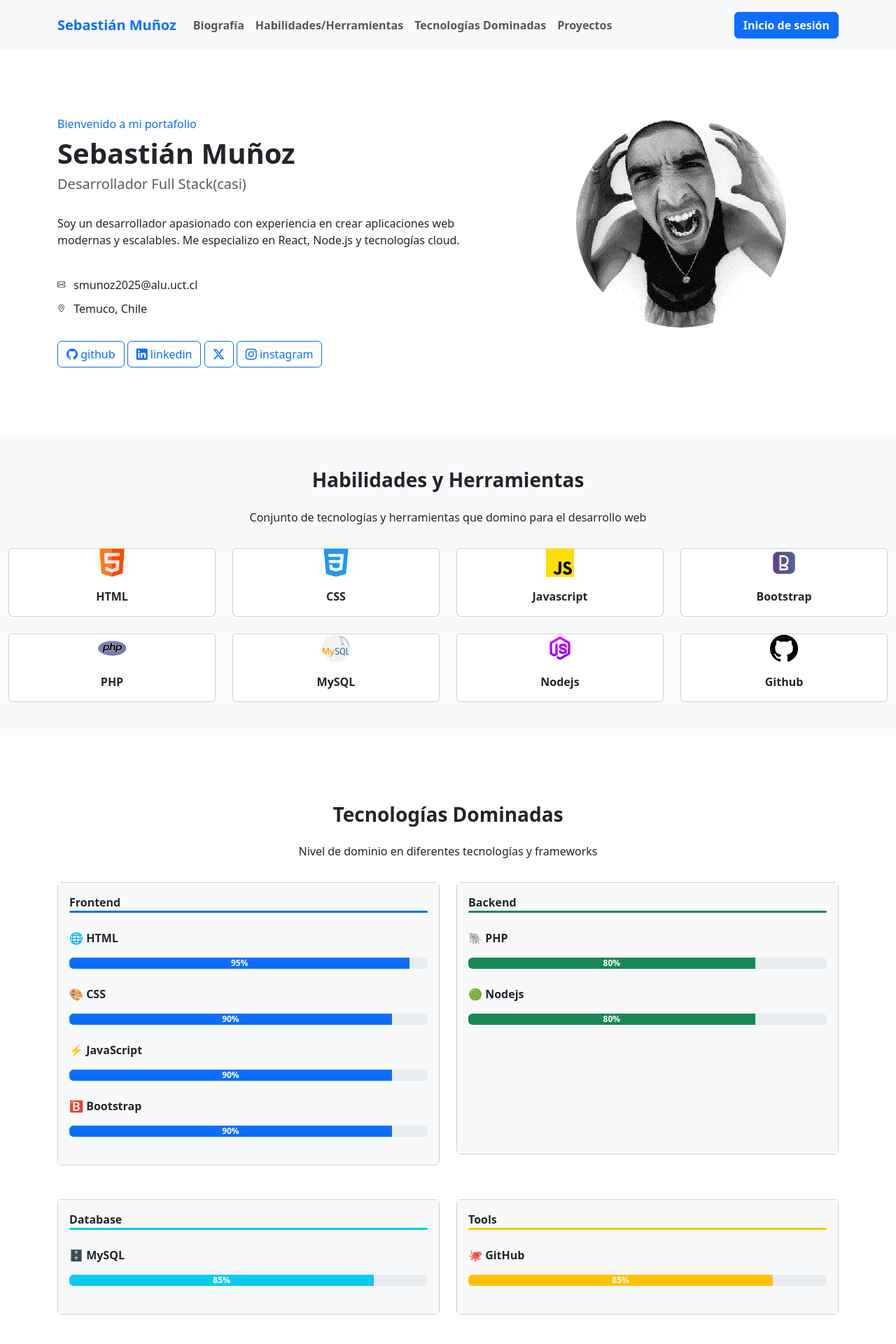
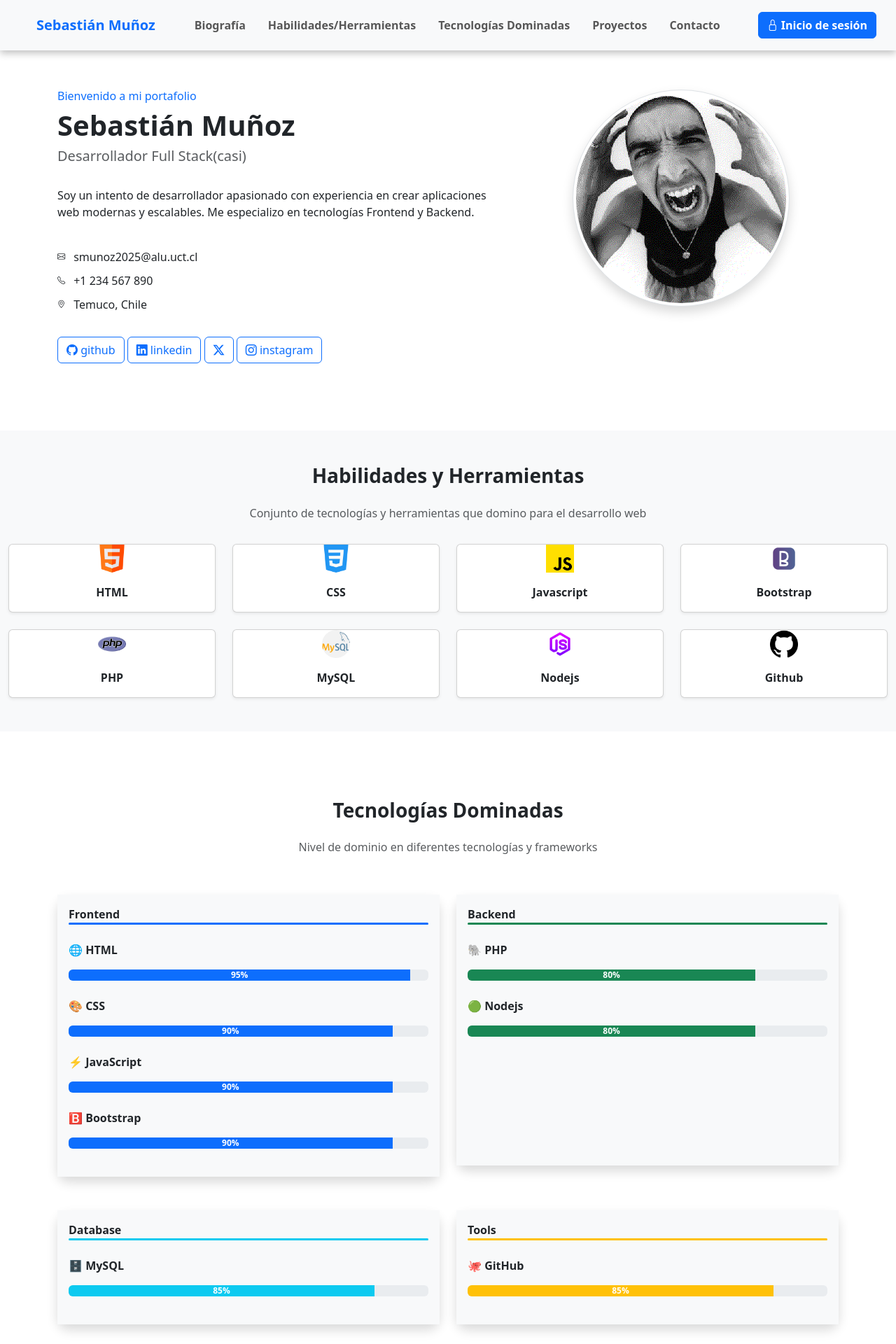
Before and after one commit to Rzykii/evaluacion-3-portafolio, a PHP site: page / in a window 1280 px wide. Shown: the top 1920 px of the page at 70% size. Run offline with PHP 8.4, Linux system fonts and the light colour scheme.

Commit message:
Agregando detalles

```diff
--- a/assets/css/style.css
+++ b/assets/css/style.css
@@ -1,5 +1,14 @@
 
+body{
+  padding-top: 80px;
+}
 
+.navbar{
+  background: rgba(2, 14, 37, 0.9);
+  backdrop-filter: blur(10px);
+  box-shadow: 0 4px 10px rgba(0,0,0,0.25);
+  transition: all 0.3s ease;
+}
 
 .footer{
   background: #071633;
--- a/index.html
+++ b/index.html
@@ -11,44 +11,52 @@
 </head>
 <body>
 
-<nav class="navbar navbar-expand-sm navbar-light bg-light mb-5 py-3">
-  <div class="container">
-    <a class="navbar-brand text-primary fw-bold" href="javascript:void(0)">Sebastián Muñoz</a>
+<nav class="navbar navbar-expand-sm navbar-light bg-light mb-5 py-3 fixed-top px-3">
+  <div class="container-fluid">
+    <a class="navbar-brand text-primary fw-bold px-4" href="#">Sebastián Muñoz</a>
     <button class="navbar-toggler" type="button" data-bs-toggle="collapse" data-bs-target="#mynavbar">
       <span class="navbar-toggler-icon"></span>
     </button>
     <div class="collapse navbar-collapse" id="mynavbar">
       <ul class="navbar-nav me-auto">
         <li class="nav-item">
-          <a class="nav-link fw-bold" href="javascript:void(0)">Biografía</a>
+          <a class="nav-link fw-bold px-3" href="#Biografía">Biografía</a>
         </li>
         <li class="nav-item">
-          <a class="nav-link fw-bold" href="javascript:void(0)">Habilidades/Herramientas</a>
+          <a class="nav-link fw-bold px-3" href="#Habilidades">Habilidades/Herramientas</a>
         </li>
         <li class="nav-item">
-          <a class="nav-link fw-bold" href="javascript:void(0)">Tecnologías Dominadas</a>
+          <a class="nav-link fw-bold px-3" href="#Tecnologías">Tecnologías Dominadas</a>
         </li>
         <li class="nav-item">
-          <a class="nav-link fw-bold" href="javascript:void(0)">Proyectos</a>
+          <a class="nav-link fw-bold px-3" href="#Proyectos">Proyectos</a>
+        </li>
+        <li class="nav-item">
+          <a class="nav-link fw-bold px-3" href="#Contacto">Contacto</a>
         </li>
       </ul>
       <form class="d-flex">
-        <button class="btn btn-primary fw-bold" type="button">Inicio de sesión</button>
+        <button class="btn btn-primary fw-bold" type="button">
+          <i class="bi bi-lock"></i> Inicio de sesión</button>
       </form>
     </div>
   </div>
 </nav>
 
-<div class="container mb-5">
+<div class="container mb-5" id="Biografía">
   <div class="row py-5">
     <div class="col-sm-7">
       <h6 class="text-primary">Bienvenido a mi portafolio</h6>
       <h1 class="text-dark fw-bold">Sebastián Muñoz</h1>
       <h5 class="text-muted">Desarrollador Full Stack(casi)</h5><br>
-      <p>Soy un desarrollador apasionado con experiencia en crear aplicaciones web modernas y escalables. Me especializo en React, Node.js y tecnologías cloud.</p><br>
+      <p>Soy un intento de desarrollador apasionado con experiencia en crear aplicaciones web modernas y escalables. Me especializo en tecnologías Frontend y Backend.</p><br>
       <div class="contact-item">
         <i class="bi bi-envelope"></i>
         <span>smunoz2025@alu.uct.cl</span>
+      </div>
+      <div class="contact-item">
+        <i class="bi bi-telephone"></i>
+        <span>+1 234 567 890</span>
       </div>
       <div class="contact-item">
         <i class="bi bi-geo-alt"></i>
@@ -68,35 +76,35 @@
       </a>
     </div>
     <div class="col-sm-5">
-      <img src="/assets/img/1527bd97bcc54444a84e3997ebe60ca9.png" class="rounded-circle mx-auto d-block" alt="yo">
+      <img src="/assets/img/1527bd97bcc54444a84e3997ebe60ca9.png" class="rounded-circle mx-auto d-block shadow img-thumbnail" alt="yo">
     </div>
   </div>
 </div>
 
-<div class="container-fluid mb-5 py-5 bg-light">
+<div class="container-fluid mb-5 py-5 bg-light" id="Habilidades">
   <h3 class="text-center fw-bold">Habilidades y Herramientas</h3>
-  <p class="text-center py-3">Conjunto de tecnologías y herramientas que domino para el desarrollo web</p>
+  <p class="text-center py-3 text-muted">Conjunto de tecnologías y herramientas que domino para el desarrollo web</p>
   <div class="row">
     <div class="col-sm-3">
-      <div class="card">
-        <img src="/assets/img/html.png" alt="html" width="40" height="40" class="mx-auto d-block ">
+      <div class="card shadow-sm">
+        <img src="/assets/img/html.png" alt="html" width="40" height="40" class="mx-auto d-block">
         <div class="card-body text-center fw-bold">HTML</div>
       </div>
     </div>
     <div class="col-sm-3">
-      <div class="card">
+      <div class="card shadow-sm">
         <img src="/assets/img/css-3.png" alt="css" width="40" height="40" class="mx-auto d-block ">
         <div class="card-body text-center fw-bold">CSS</div>
       </div>
     </div>
     <div class="col-sm-3">
-      <div class="card">
+      <div class="card shadow-sm">
         <img src="/assets/img/js.png" alt="javascript" width="40" height="40" class="mx-auto d-block ">
         <div class="card-body text-center fw-bold">Javascript</div>
       </div>
     </div>
     <div class="col-sm-3">
-      <div class="card">
+      <div class="card shadow-sm">
         <img src="/assets/img/letras-del-alfabeto.png" alt="bootstrap" width="40" height="40" class="mx-auto d-block ">
         <div class="card-body text-center fw-bold">Bootstrap</div>
       </div>
@@ -104,25 +112,25 @@
   </div><br>
   <div class="row">
     <div class="col-sm-3">
-      <div class="card">
+      <div class="card shadow-sm">
         <img src="/assets/img/php.png" alt="php" width="40" height="40" class="mx-auto d-block ">
-        <div class="card-body text-center fw-bold">PHP</div>
+        <div class="card-body text-center fw-bold" >PHP</div>
       </div>
     </div>
     <div class="col-sm-3">
-      <div class="card">
+      <div class="card shadow-sm">
         <img src="/assets/img/mysql.png" alt="mysql" width="40" height="40" class="mx-auto d-block ">
         <div class="card-body text-center fw-bold">MySQL</div>
       </div>
     </div>
     <div class="col-sm-3">
-      <div class="card">
+      <div class="card shadow-sm">
         <img src="/assets/img/nodejs.png" alt="nodejs" width="40" height="40" class="mx-auto d-block ">
         <div class="card-body text-center fw-bold">Nodejs</div>
       </div>
     </div>
     <div class="col-sm-3">
-      <div class="card">
+      <div class="card shadow-sm">
         <img src="/assets/img/github.png" alt="github" width="40" height="40" class="mx-auto d-block ">
         <div class="card-body text-center fw-bold">Github</div>
       </div>
@@ -130,12 +138,12 @@
   </div>
 </div>
 
-<div class="container mb-5 py-5">
+<div class="container mb-5 py-5" id="Tecnologías">
   <h3 class="text-center fw-bold">Tecnologías Dominadas</h3>
-  <p class="text-center py-3">Nivel de dominio en diferentes tecnologías y frameworks</p>
+  <p class="text-center py-3 text-muted">Nivel de dominio en diferentes tecnologías y frameworks</p><br>
   <div class="row">
     <div class="col-sm-6">
-      <div class="card">
+      <div class="card border-0 rounded-4 shadow">
         <div class="card-body bg-light fw-bold">Frontend
           <div class="progress" style="height:3px">
             <div class="progress-bar" style="width:100%;"></div>
@@ -160,7 +168,7 @@
       </div>
     </div>
     <div class="col-sm-6">
-      <div class="card">
+      <div class="card border-0 rounded-4 shadow">
         <div class="card-body bg-light fw-bold">Backend
           <div class="progress" style="height:3px">
             <div class="progress-bar bg-success" style="width:100%;"></div>
@@ -180,7 +188,7 @@
 
   <div class="row">
     <div class="col-sm-6">
-      <div class="card">
+      <div class="card border-0 rounded-4 shadow">
         <div class="card-body bg-light fw-bold">Database
           <div class="progress" style="height:3px">
             <div class="progress-bar bg-info" style="width:100%;"></div>
@@ -193,7 +201,7 @@
       </div>
     </div>
     <div class="col-sm-6">
-      <div class="card">
+      <div class="card border-0 rounded-4 shadow">
         <div class="card-body bg-light fw-bold">Tools
           <div class="progress" style="height:3px">
             <div class="progress-bar bg-warning" style="width:100%;"></div>
@@ -208,67 +216,77 @@
   </div>
 </div>
 
-<div class="container-fluid py-5 bg-light">
+<div class="container-fluid py-5 bg-light" id="Proyectos">
   <h3 class="text-center fw-bold">Proyectos Realizados</h3>
   <p class="text-center py-3">Una selección de proyectos que he desarrollado</p><br>
   <div class="row mb-5">
     <div class="col-sm-4">
-      <div class="card" style="width:350px">
+      <div class="card shadow-sm border-0 rounded-4" style="width:350px">
         <img class="card-img-top" src="/assets/img/HD-wallpaper-code-text-programming-coding-thumbnail.jpg" alt="sos">
         <div class="card-body">
           <h5 class="card-title">E-commerce Platform</h5><br>
           <p class="card-text text-muted">Plataforma de comercio electrónico completa con pasarela de pagos, gestión de inventario y panel de administración.</p><br>
-          <a href="#" class="btn btn-primary">Ver demo</a>
-          <a href="#" class="btn btn-outline-light text-dark">Código</a>
+          <a href="#" class="btn btn-primary"><i class="bi bi-box-arrow-up-right"></i> Ver demo</a>
+          <a href="#" class="btn btn-outline-light text-dark"><i class="bi bi-github"></i> Código</a>
         </div>
       </div>
     </div>
     <div class="col-sm-4">
-      <div class="card" style="width:350px">
-        <img class="card-img-top" src="/assets/img/HD-wallpaper-code-text-programming-coding-thumbnail.jpg" alt="sos">
+      <div class="card shadow-sm border-0 rounded-4" style="width:350px">
+        <img class="card-img-top" src="/assets/img/HD-wallpaper-microchip-neon-lines-black-background-chips-technology-backgrounds-thumbnail.jpg" alt="sos">
         <div class="card-body">
           <h5 class="card-title">Task management app</h5><br>
           <p class="card-text text-muted">Aplicación de gestión de tareas con colaboración en tiempo real y notificaciones.</p><br>
           <div class="d-grid gap-3">
-            <a href="#" class="btn btn-primary">Ver demo</a>
+            <a href="#" class="btn btn-primary"><i class="bi bi-box-arrow-up-right"></i> Ver demo</a>
           </div>
         </div>
       </div>
     </div>
     <div class="col-sm-4">
-      <div class="card" style="width:350px">
-        <img class="card-img-top" src="/assets/img/HD-wallpaper-code-text-programming-coding-thumbnail.jpg" alt="sos">
+      <div class="card shadow-sm border-0 rounded-4" style="width:350px">
+        <img class="card-img-top" src="/assets/img/thumbnail-template-tech-world-background-226926.jpg" alt="sos">
         <div class="card-body">
           <h5 class="card-title">Weather Dashboard</h5><br>
           <p class="card-text text-muted">Dashboard meteorológico interactivo con visualización de datos en tiempo real.</p><br>
           <div class="d-grid gap-3">
-            <a href="#" class="btn btn-outline-light text-dark">Código</a>
+            <a href="#" class="btn btn-outline-light text-dark"><i class="bi bi-github"></i> Código</a>
           </div>
         </div>
       </div>
     </div>
   </div><br><br><br><br><br><br>
-  <h3 class="text-center fw-bold">Formulario de contacto</h3>
-  <p class="text-center py-3">¿Tienes algún proyecto en mente? ¡Contáctame y trabajemos juntos!</p><br><br><br>
+  <h3 class="text-center fw-bold" id="Contacto">Formulario de contacto</h3>
+  <p class="text-center py-3 text-muted">¿Tienes algún proyecto en mente? ¡Contáctame y trabajemos juntos!</p><br><br><br>
   <div class="container">
+  <div class="card shadow border-0 rounded-4">
+    <div class="card-body p-5">
       <form>
-      <div class="row">
-        <div class="col">Nombre
-          <input type="text" class="form-control" placeholder="Tu nombre completo" name="email">
+        <div class="row g-4">
+          <div class="col-md-6">
+            <label class="form-label"><i class="bi bi-person"></i> Nombre</label>
+            <input type="text" class="form-control" placeholder="Tu nombre completo" name="nombre">
           </div>
-        <div class="col">Correo electrónico
-          <input type="password" class="form-control" placeholder="tu@email.com" name="pswd">
+          <div class="col-md-6">
+            <label class="form-label"><i class="bi bi-envelope"></i> Correo electrónico</label>
+            <input type="email" class="form-control" placeholder="tu@email.com" name="email">
           </div>
-        <div class="mb-3 mt-3">Asunto
+          <div class="col-12">
+            <label class="form-label"><i class="bi bi-file-earmark"></i> Asunto</label>
             <input type="text" class="form-control" placeholder="¿Sobre qué quieres hablar?">
           </div>
-        <div class="mb-5 mt-3">
-          <label for="comment">Mensaje</label>
+          <div class="col-12">
+            <label class="form-label" for="comment"><i class="bi bi-chat-left"></i> Mensaje</label>
             <textarea class="form-control" placeholder="Escribe tu mensaje aquí..." rows="5" id="comment" name="text"></textarea>
           </div>
-        <button type="submit" class="btn btn-primary btn-lg">Enviar Mensaje</button>
+          <div class="col-12">
+            <button type="submit" class="btn btn-primary w-100 py-3 rounded-3"><i class="bi bi-send"></i> Enviar Mensaje</button>
+
+          </div>
         </div>
       </form>
+    </div>
+  </div>
 </div>
 </div>
 
@@ -297,7 +315,6 @@
           <span>Temuco, Chile</span>
         </div>
       </div>
-
       <div class="col-lg-4">
         <h5>Redes Sociales</h5>
         <div class="social-icons">
@@ -307,14 +324,11 @@
           <a href="#"><i class="bi bi-instagram"></i></a>
         </div>
       </div>
-
     </div>
-
     <hr>
     <div class="copyright">
       © 2026 Sebastián Muñoz. Todos los derechos reservados.
     </div>
-
   </div>
 </footer>
 
```
Also changed, not shown: assets/img/HD-wallpaper-microchip-neon-lines-black-background-chips-technology-backgrounds-thumbnail.jpg (added), assets/img/thumbnail-template-tech-world-background-226926.jpg (added). Lines whose indentation alone changed are shown as unchanged.
